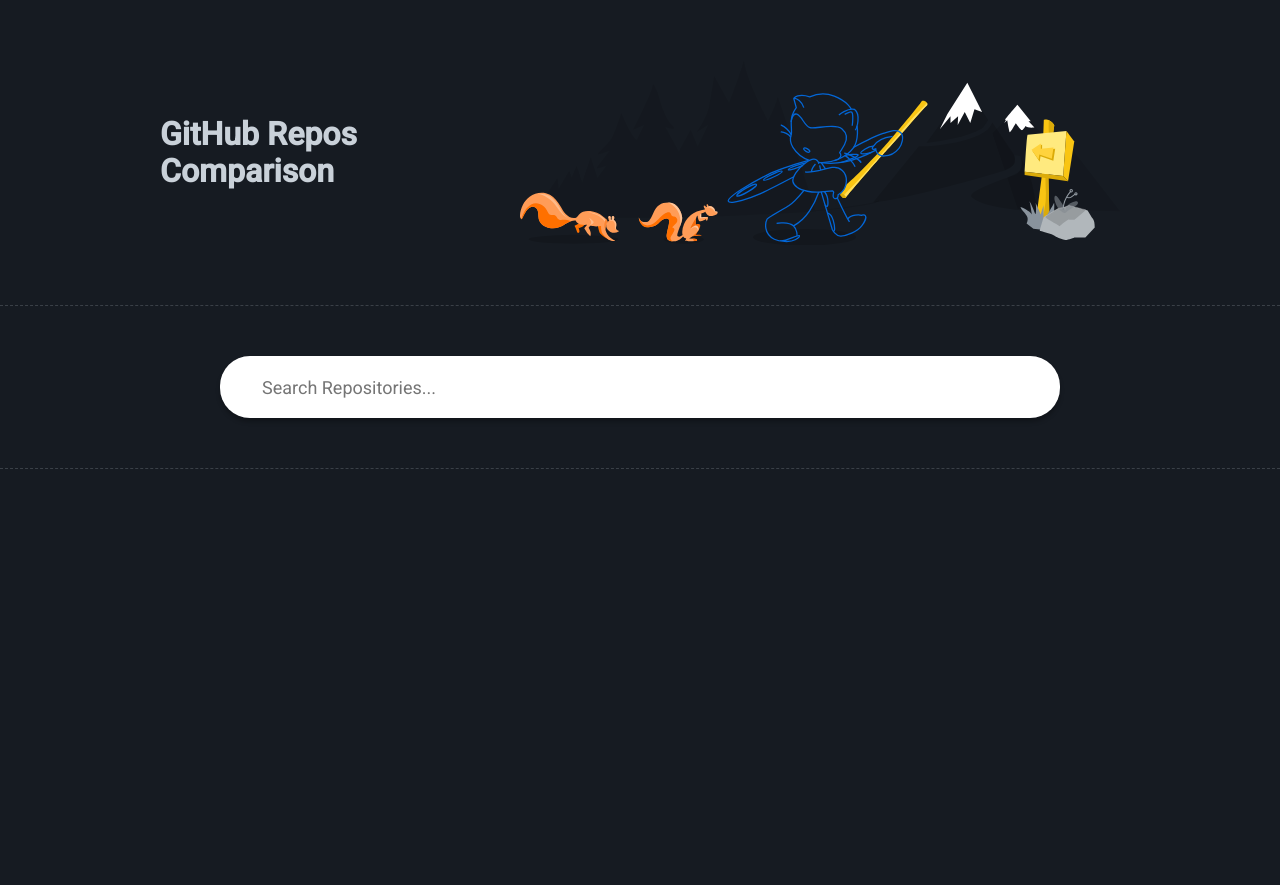
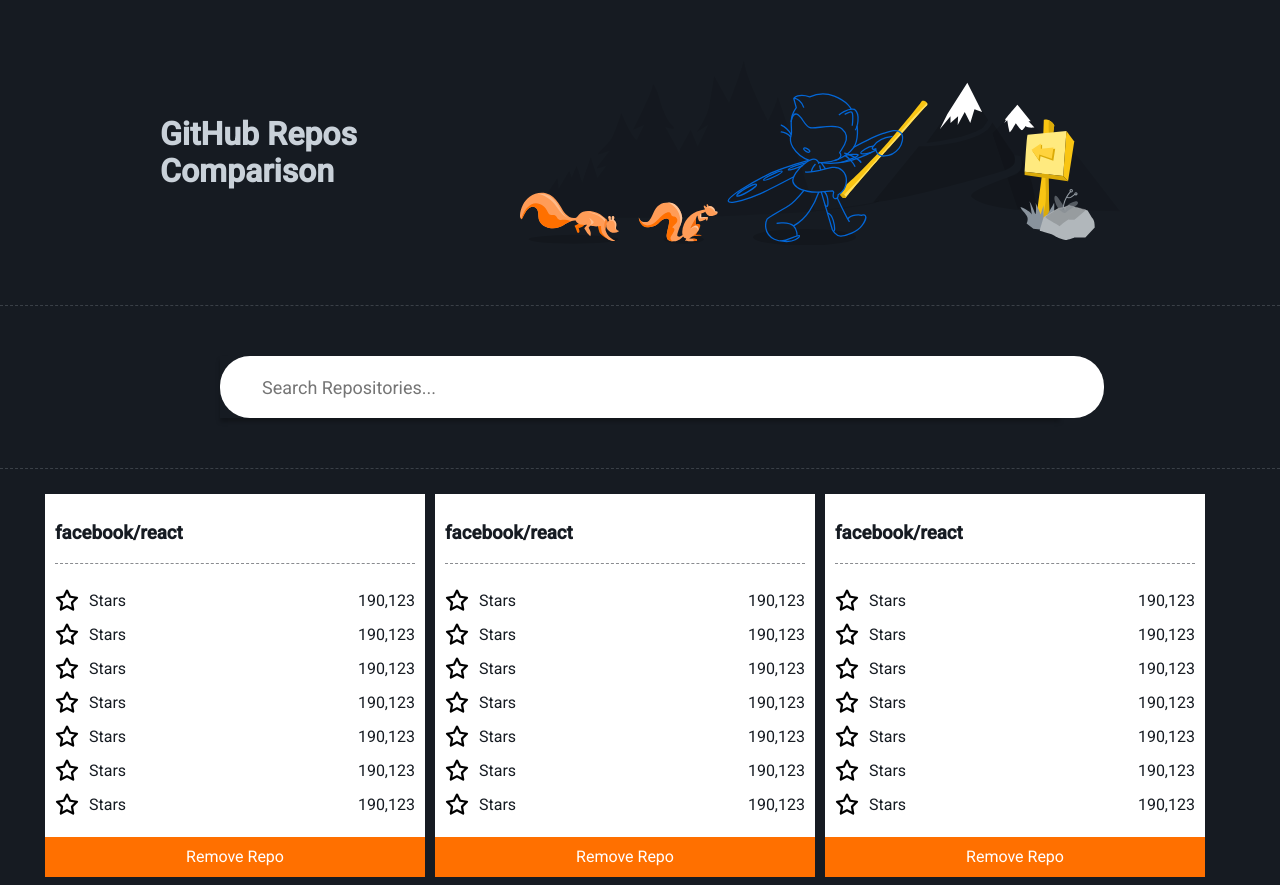
Before and after one commit to malik-turk/mw-assignment, a React (Create React App) app: page / in a window 1280 px wide. Shown: the top 885 px of the page. Before the commit the page ends 800 px from the top, so only its background shows below. Built offline with nearby package versions, Linux system fonts and the light colour scheme.

Commit message:
implement search ui

```diff
--- a/src/App.tsx
+++ b/src/App.tsx
@@ -1,12 +1,14 @@
 // Components
 import Header from './components/Header';
 import Search from './components/Search';
+import RepoCards from './containers/RepoCards';
 
 function App(): JSX.Element {
   return (
     <main>
       <Header />
       <Search />
+      <RepoCards />
     </main>
   );
 }
--- a/src/assets/styles/_mixins.scss
+++ b/src/assets/styles/_mixins.scss
@@ -4,3 +4,9 @@
     @content;
   }
 }
+
+@mixin tablet() {
+  @media only screen and (max-width: $md) {
+    @content;
+  }
+}
--- a/src/assets/styles/_variables.scss
+++ b/src/assets/styles/_variables.scss
@@ -1,6 +1,9 @@
 // Colors
 $navy-blue: #161B22;
+$orange: #FF7000;
 $light-gray: #c9d1d9;
+$white: #fff;
+$black: #000;
 
 // Breakpoints
 $sm: 576px;
--- a/src/assets/styles/header.module.scss
+++ b/src/assets/styles/header.module.scss
@@ -13,7 +13,6 @@
     padding: 60px 0;
 
     h1 {
-        color: $light-gray;
         max-width: 30%;
     }
 
--- /dev/null
+++ b/src/assets/styles/repo-card.module.scss
@@ -0,0 +1,60 @@
+@import './variables';
+@import './mixins';
+
+.repo-card-wrapper {
+    display: flex;
+    flex-direction: column;
+    background-color: $white;
+    color: $navy-blue;
+    width: 30%;
+    padding: 10px 10px 50px;
+    margin: 5px;
+    position: relative;
+}
+
+.repo-card__header {
+    border-bottom: 1px dashed transparentize($navy-blue, 0.5);
+    margin-bottom: 15px;
+}
+
+.repo-card__body {
+
+}
+
+.repo-card__body-item {
+    display: flex;
+    justify-content: space-between;
+    line-height: 24px;
+    margin: 10px 0;
+}
+
+.repo-card__item-content {
+    display: flex;
+    align-items: center;
+
+    img {
+        width: 24px;
+        height: 24px;
+        margin-right: 10px;
+    }
+}
+
+.repo-card__actions {
+    button {
+        width: 100%;
+        height: 40px;
+        position: absolute;
+        left: 0;
+        bottom: 0;
+        border: none;
+        background-color: $orange;
+        color: $white;
+        cursor: pointer;
+    }
+}
+
+@include tablet {
+    .repo-card-wrapper {
+        width: 100%;
+    }
+}
--- /dev/null
+++ b/src/assets/styles/repo-cards.module.scss
@@ -0,0 +1,9 @@
+.repo-cards-wrapper {
+    margin-top: 20px;
+    padding-bottom: 10px;
+}
+
+.repo-cards-container {
+    display: flex;
+    flex-wrap: wrap;
+}
--- a/src/assets/styles/search.module.scss
+++ b/src/assets/styles/search.module.scss
@@ -8,11 +8,10 @@
 }
 
 .search-container {
-    border-radius: 30px;
     box-shadow: 0 4px 4px rgb(0 0 0 / 25%);
-    overflow: hidden;
     width: 70%;
     margin: 0 auto;
+    position: relative;
 
     input {
         width: 100%;
@@ -22,11 +21,72 @@
         padding-left: 42px;
         border: none;
         outline: 0;
+        border-radius: 30px;
     }
+}
+
+.dropdown-items-container {
+    max-height: 155px;
+    width: calc(100% + 22px);
+    background-color: $white;
+    padding-left: 20px;
+    border: 1px solid $light-gray;
+    overflow: hidden;
+    overflow-y: scroll;
+    position: absolute;
+    top: 62px;
+    z-index: 1;
+    box-shadow: 0 4px 4px transparentize($black, 0.75);
+
+    ul {
+        list-style-type: none;
+        padding: 0;
+        margin: 0;
+    }
+
+    li {
+        padding: 10px 0 10px 20px;
+        margin-left: -20px;
+        position: relative;
+        color: $navy-blue;
+        cursor: pointer;
+
+        &:hover {
+            background: $navy-blue;
+            color: $white;
+        }
+
+        &::after {
+            content: '';
+            width: calc(100% + 20px);
+            height: 1px;
+            background: $light-gray;
+            position: absolute;
+            left: -20px;
+            top: 100%;
+        }
+    }
+}
+
+input.dropdown-items-hidden {
+    border-bottom-left-radius: 0;
+    border-bottom-right-radius: 0;
+}
+
+.dropdown-hidden {
+    display: none;
 }
 
 @include mobile {
     .search-container {
         width: 100%;
+
+        input {
+            width: calc(100% - 42px);
+        }
+    }
+
+    .dropdown-items-container {
+        width: calc(100% - 20px);
     }
 }
--- /dev/null
+++ b/src/components/RepoCard.tsx
@@ -0,0 +1,29 @@
+// Assets
+import repoCardClasses from '../assets/styles/repo-card.module.scss';
+import GithubStar from '../assets/images/github-star.svg';
+
+export default function RepoCard(): JSX.Element {
+    return (
+        <div className={repoCardClasses['repo-card-wrapper']}>
+            <div className={repoCardClasses['repo-card__header']}>
+                <h3>facebook/react</h3>
+            </div>
+            <div className={repoCardClasses['repo-card__body']}>
+                {[1, 2, 3, 4, 5, 6, 7].map(() => (
+                    <div className={repoCardClasses['repo-card__body-item']}>
+                        <span className={repoCardClasses['repo-card__item-content']}>
+                            <img src={GithubStar} alt="" />
+                            <span>Stars</span>
+                        </span>
+                        <span>
+                            190,123
+                        </span>
+                    </div>
+                ))}
+            </div>
+            <div className={repoCardClasses['repo-card__actions']}>
+                <button>Remove Repo</button>
+            </div>
+        </div>
+    )
+}
--- a/src/components/Search.tsx
+++ b/src/components/Search.tsx
@@ -1,13 +1,51 @@
+import { useRef, useState } from 'react';
+
+// Hooks
+import useOutsideClick from '../hooks/useClickOutside';
+
 // Assets
 import appClasses from '../assets/styles/app.module.scss';
 import searchClasses from '../assets/styles/search.module.scss';
 
 export default function Search() {
+    const [isDropdownOpen, setIsDropdownOpen] = useState<boolean>(false);
+    const searchRef = useRef(null);
+
+    // Use 'useOutsideClick' hook to close the dropdown
+    useOutsideClick(searchRef, () => setIsDropdownOpen(false));
+
     return (
         <section className={searchClasses['search-wrapper']}>
             <div className={appClasses.container}>
-                <div className={searchClasses['search-container']}>
-                    <input type="text" placeholder="Search Repositories..." />
+                <div ref={searchRef} className={searchClasses['search-container']}>
+                    <input
+                        className={`${isDropdownOpen ? searchClasses['dropdown-items-hidden'] : ''}`}
+                        type="text"
+                        placeholder="Search Repositories..."
+                        onClick={() => setIsDropdownOpen(true)}
+                    />
+                    <div className={`
+                        ${isDropdownOpen ? '' : searchClasses['dropdown-hidden']}
+                        ${searchClasses['dropdown-items-container']}`
+                    }>
+                        <ul>
+                            <li>
+                                MAMIK
+                            </li>
+                            <li>
+                                MAMIK
+                            </li>
+                            <li>
+                                MAMIK
+                            </li>
+                            <li>
+                                MAMIK
+                            </li>
+                            <li>
+                                MAMIK
+                            </li>
+                        </ul>
+                    </div>
                 </div>
             </div>
         </section>
--- /dev/null
+++ b/src/containers/RepoCards.tsx
@@ -0,0 +1,18 @@
+// Components
+import RepoCard from "../components/RepoCard"
+
+// Assets
+import appClasses from '../assets/styles/app.module.scss';
+import repoCardsClasses from '../assets/styles/repo-cards.module.scss';
+
+export default function RepoCards(): JSX.Element {
+  return (
+    <section className={repoCardsClasses['repo-cards-wrapper']}>
+        <div className={`${appClasses.container} ${repoCardsClasses['repo-cards-container']}`}>
+            {[1, 2, 3, 4, 5, 6, 6, 7, 8].map(() => (
+                <RepoCard />
+            ))}
+        </div>
+    </section>
+  )
+}
--- /dev/null
+++ b/src/hooks/useClickOutside.ts
@@ -0,0 +1,22 @@
+import { useEffect } from "react";
+
+/**
+ * Detect outside click for given element
+ */
+const useOutsideClick = (ref: any, callback: any) => {
+  const handleClick = (e: any) => {
+    if (ref.current && !ref.current.contains(e.target)) {
+      callback();
+    }
+  };
+
+  useEffect(() => {
+    document.addEventListener("click", handleClick);
+
+    return () => {
+      document.removeEventListener("click", handleClick);
+    };
+  });
+};
+
+export default useOutsideClick;
--- a/src/index.scss
+++ b/src/index.scss
@@ -5,4 +5,5 @@
 body {
   font-family: 'Roboto', sans-serif;
   background-color: $navy-blue;
+  color: $light-gray;
 }
```
Also changed, not shown: src/assets/images/github-star.svg (added).
